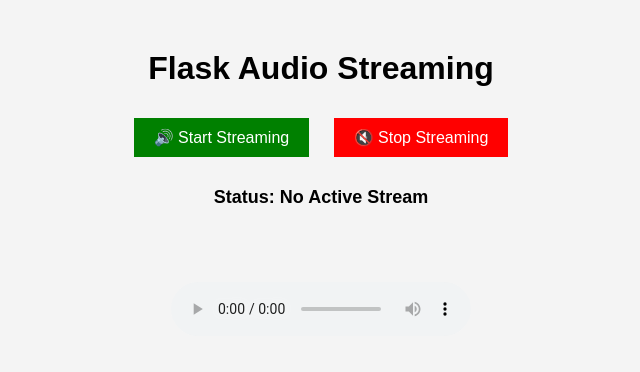
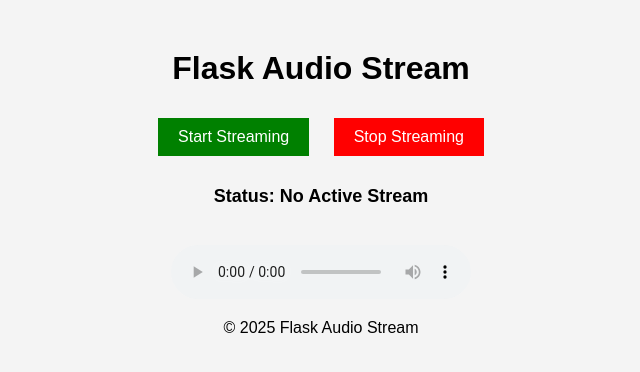
Before and after one commit to shafin4201/flask-app, a Flask app: page / in a window 1280 px wide. Shown: the top 372 px of the page, without its empty margins (319-959 px from the left). Run offline with Flask 3, Linux system fonts and the light colour scheme.

Commit message:
Update index.html

```diff
--- a/templates/index.html
+++ b/templates/index.html
@@ -3,20 +3,29 @@
 <head>
     <meta charset="UTF-8">
     <meta name="viewport" content="width=device-width, initial-scale=1.0">
-    <title>Flask Audio Stream</title>
+    <title>Flask Audio Stream - Airdroid Style</title>
     <link rel="stylesheet" href="{{ url_for('static', filename='styles.css') }}">
 </head>
 <body>
-    <h1>Flask Audio Streaming</h1>
-    <button id="startBtn" onclick="startStream()">🔊 Start Streaming</button>
-    <button id="stopBtn" onclick="stopStream()">🔇 Stop Streaming</button>
-    <p id="status">Checking status...</p>
-    <br><br>
-    <audio id="audioPlayer" controls>
-        <source src="/audio" type="audio/mpeg">
-        Your browser does not support the audio element.
-    </audio>
-
+    <div class="container">
+        <header>
+            <h1>Flask Audio Stream</h1>
+        </header>
+        <main>
+            <div class="controls">
+                <button id="startBtn" class="btn start" onclick="startStream()">Start Streaming</button>
+                <button id="stopBtn" class="btn stop" onclick="stopStream()">Stop Streaming</button>
+            </div>
+            <p id="status">Checking status...</p>
+            <audio id="audioPlayer" controls>
+                <source src="/audio" type="audio/mpeg">
+                Your browser does not support the audio element.
+            </audio>
+        </main>
+        <footer>
+            <p>&copy; 2025 Flask Audio Stream</p>
+        </footer>
+    </div>
     <script src="{{ url_for('static', filename='scripts.js') }}"></script>
 </body>
 </html>
```
